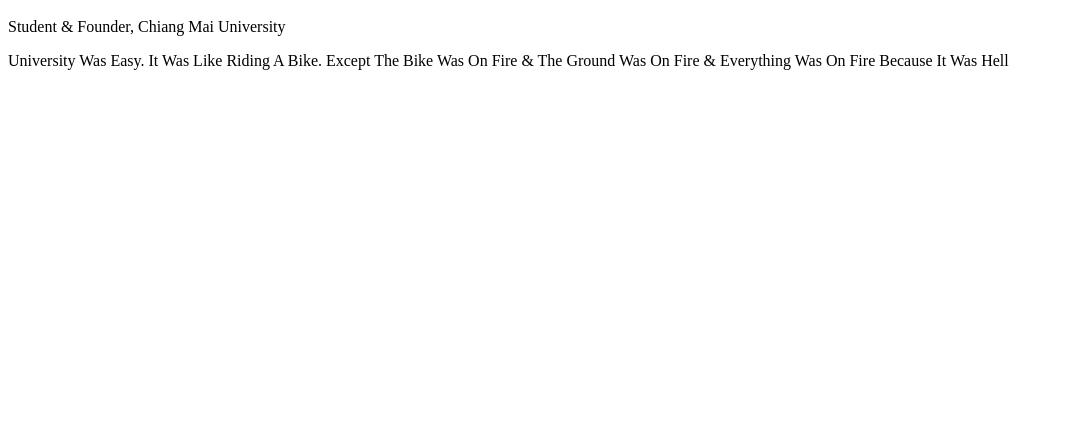
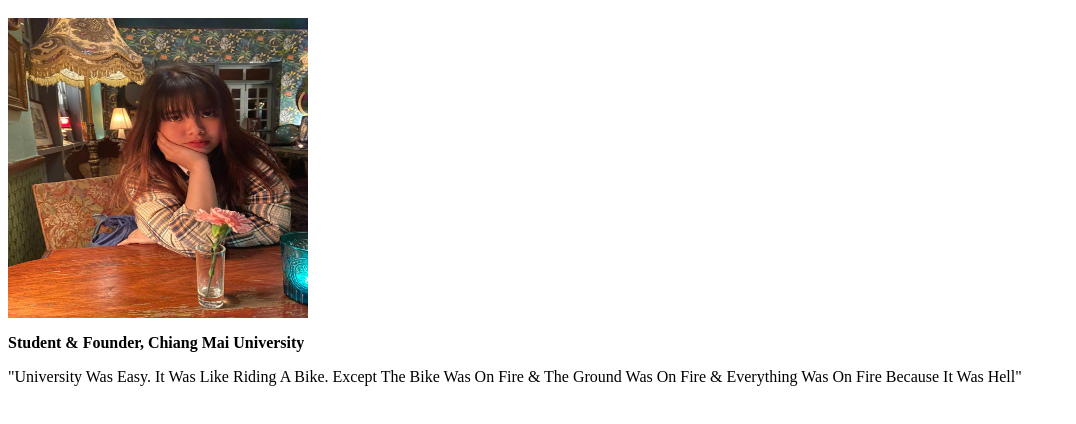
Before and after one commit to IMthitinat/newRepo, a plain HTML site: page index.html in a window 1280 px wide. Shown: the part 48-472 px from the top of the page, without its empty margins (0-1076 px from the left). Drawn offline with Linux system fonts and the light colour scheme.

Commit message:
add my image

```diff
--- a/index.html
+++ b/index.html
@@ -1,3 +1,7 @@
 <h1>IM Thitinat</h1>
-<p >Student & Founder, Chiang Mai University </p>
-<p>University Was Easy. It Was Like Riding A Bike. Except The Bike Was On Fire & The Ground Was On Fire & Everything Was On Fire Because It Was Hell</p>
+<body>
+    <img src="pic/im.jpg" alt="Me" style="width:300" height="300" >
+<p ><b>Student & Founder, Chiang Mai University</b> </p>
+<p> "University Was Easy. It Was Like Riding A Bike.
+     Except The Bike Was On Fire & The Ground Was On Fire & Everything Was On Fire Because It Was Hell"</p>
+</body>
```
Also changed, not shown: pic/im.jpg (added).
